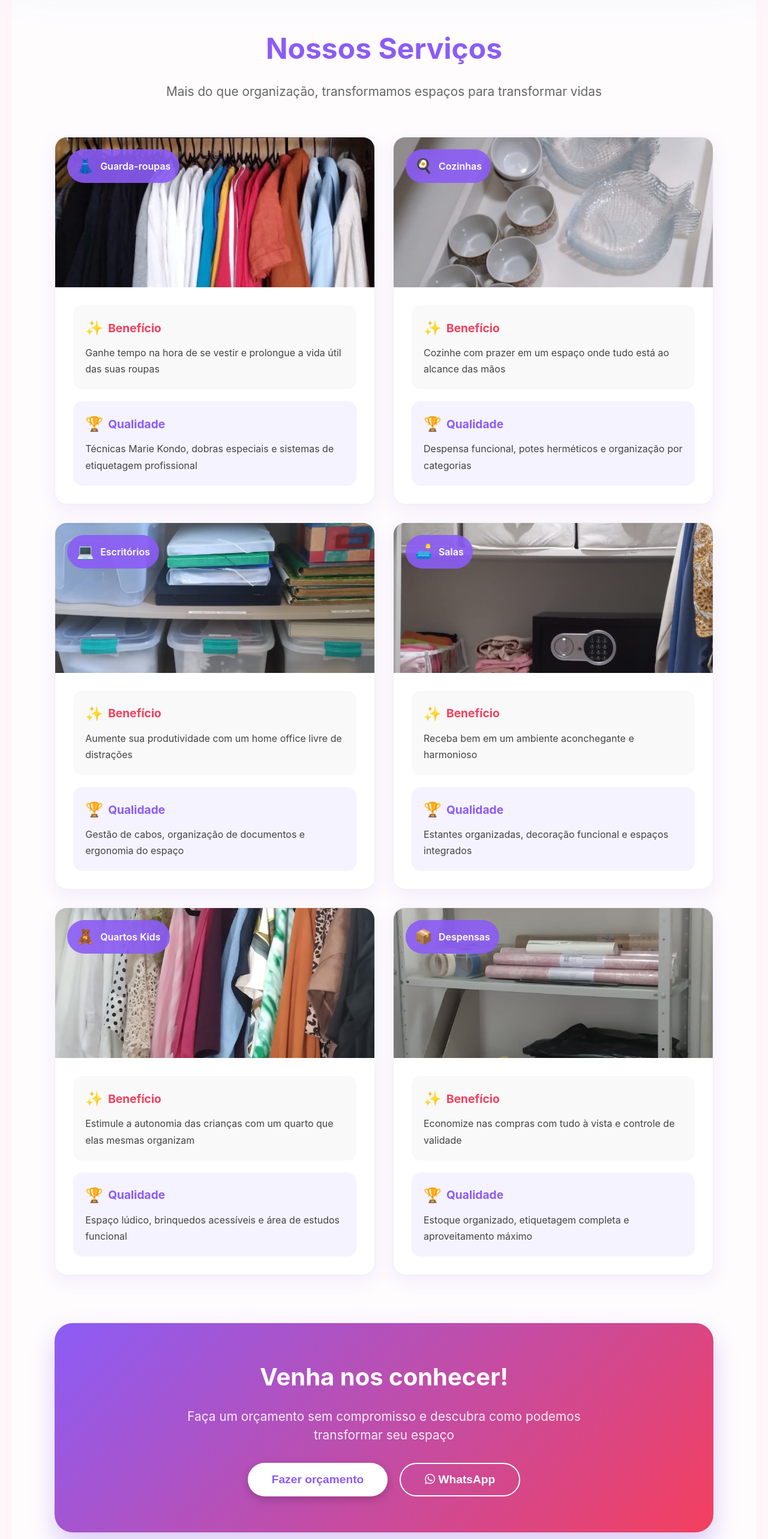
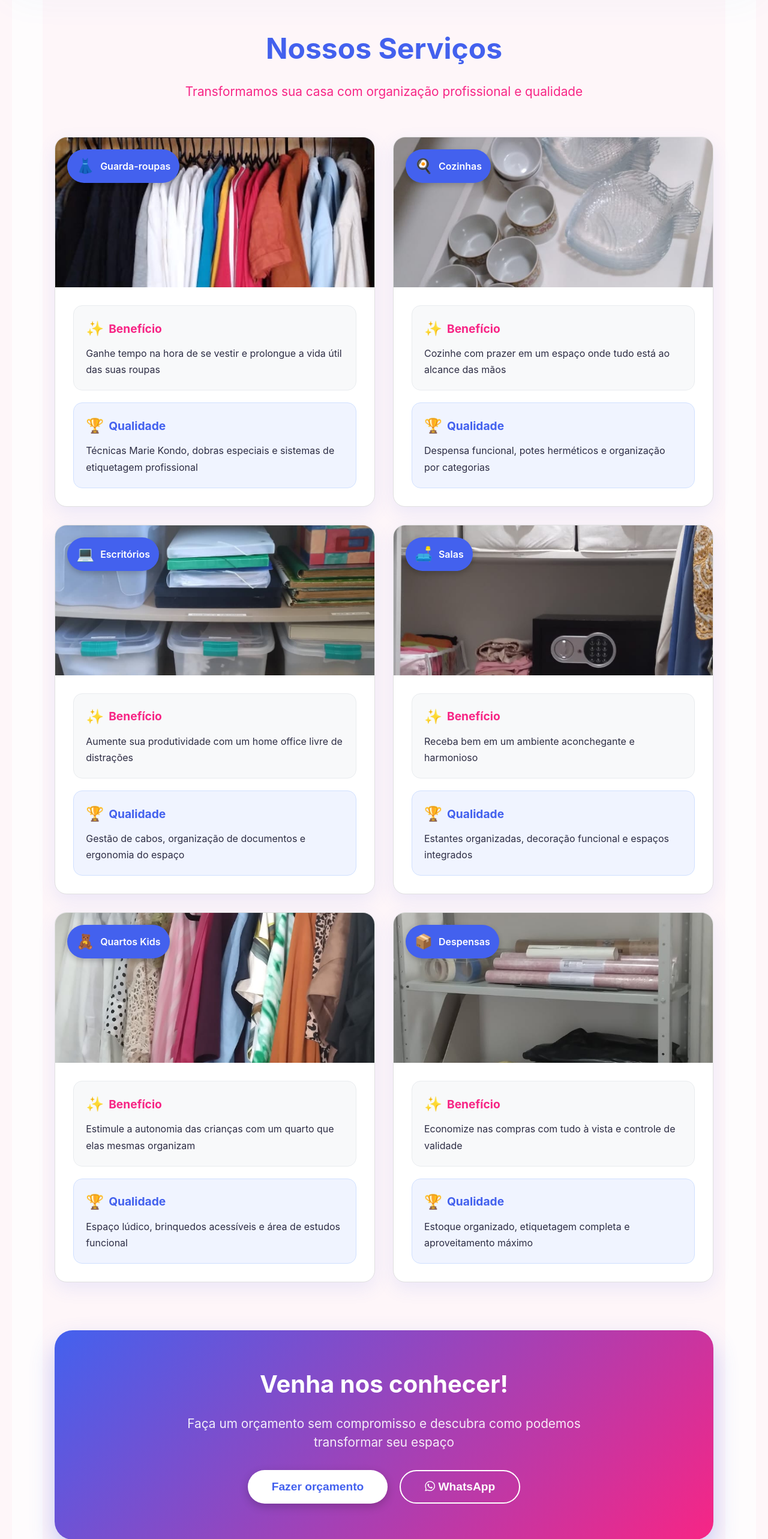
Before and after one commit to GodoyProgrammerAndDeveloper/site-drica-leo, a React (Vite) app: page /servicos in a window 1280 px wide. Shown: the part 120-2686 px from the top of the page at 60% size. Built offline with nearby package versions, Linux system fonts and the light colour scheme.

Commit message:
Update ServicesPage.jsx

```diff
--- a/src/pages/ServicesPage.jsx
+++ b/src/pages/ServicesPage.jsx
@@ -59,7 +59,8 @@ const ServicesPage = () => {
     <div style={{
       padding: "100px 20px 40px",
       maxWidth: "1200px",
-      margin: "0 auto"
+      margin: "0 auto",
+      backgroundColor: "#fef6f9"
     }}>
       {/* CABEÇALHO */}
       <div style={{
@@ -68,22 +69,23 @@ const ServicesPage = () => {
       }}>
         <h1 style={{
           fontSize: "3rem",
-          color: "#8b5cf6",
-          marginBottom: "20px"
+          color: "#4361ee",
+          marginBottom: "20px",
+          fontWeight: "bold"
         }}>
           Nossos Serviços
         </h1>
         <p style={{
           fontSize: "1.3rem",
-          color: "#666",
+          color: "#f72585",
           maxWidth: "800px",
           margin: "0 auto"
         }}>
-          Mais do que organização, transformamos espaços para transformar vidas
+          Transformamos sua casa com organização profissional e qualidade
         </p>
       </div>
 
-      {/* CARDS DE SERVIÇOS - COM IMAGENS */}
+      {/* CARDS DE SERVIÇOS */}
       <div style={{
         display: "grid",
         gridTemplateColumns: "repeat(2, 1fr)",
@@ -97,12 +99,12 @@ const ServicesPage = () => {
               background: "white",
               borderRadius: "20px",
               overflow: "hidden",
-              boxShadow: "0 10px 30px rgba(139, 92, 246, 0.1)",
-              border: "1px solid #f0f0f0",
-              transition: "transform 0.2s"
+              boxShadow: "0 10px 30px rgba(67, 97, 238, 0.1)",
+              border: "1px solid #e0e0e0",
+              transition: "transform 0.3s",
+              cursor: "pointer"
             }}
-            onMouseEnter={(e) => e.currentTarget.style.transform = "translateY(-5px)"}
-            onMouseLeave={(e) => e.currentTarget.style.transform = "translateY(0)"}
+            onClick={() => navigate(`/servicos/${service.id}`)}
           >
             {/* IMAGEM */}
             <div style={{
@@ -118,22 +120,20 @@ const ServicesPage = () => {
                   height: "100%",
                   objectFit: "cover"
                 }}
-                onError={(e) => {
-                  e.target.src = "/images/logo.png"; // fallback caso a imagem não exista
-                }}
               />
               <div style={{
                 position: "absolute",
                 top: "20px",
                 left: "20px",
-                background: "rgba(139, 92, 246, 0.9)",
+                background: "#4361ee",
                 color: "white",
                 padding: "10px 15px",
                 borderRadius: "30px",
                 fontSize: "1.5rem",
                 display: "flex",
                 alignItems: "center",
-                gap: "10px"
+                gap: "10px",
+                boxShadow: "0 4px 10px rgba(0,0,0,0.2)"
               }}>
                 <span>{service.icon}</span>
                 <span style={{ fontSize: "1rem", fontWeight: "600" }}>{service.title}</span>
@@ -144,14 +144,15 @@ const ServicesPage = () => {
             <div style={{ padding: "30px" }}>
               {/* BENEFÍCIO */}
               <div style={{
-                background: "#f9f9f9",
+                background: "#f8f9fa",
                 padding: "20px",
                 borderRadius: "15px",
-                marginBottom: "20px"
+                marginBottom: "20px",
+                border: "1px solid #e9ecef"
               }}>
                 <h3 style={{
                   fontSize: "1.2rem",
-                  color: "#f43f5e",
+                  color: "#f72585",
                   marginBottom: "10px",
                   display: "flex",
                   alignItems: "center",
@@ -161,7 +162,7 @@ const ServicesPage = () => {
                   Benefício
                 </h3>
                 <p style={{
-                  color: "#444",
+                  color: "#2d2d44",
                   fontSize: "1rem",
                   lineHeight: "1.7",
                   margin: 0
@@ -170,13 +171,14 @@ const ServicesPage = () => {
 
               {/* QUALIDADE */}
               <div style={{
-                background: "#f5f3ff",
+                background: "#f0f4ff",
                 padding: "20px",
-                borderRadius: "15px"
+                borderRadius: "15px",
+                border: "1px solid #d0e0ff"
               }}>
                 <h3 style={{
                   fontSize: "1.2rem",
-                  color: "#8b5cf6",
+                  color: "#4361ee",
                   marginBottom: "10px",
                   display: "flex",
                   alignItems: "center",
@@ -186,7 +188,7 @@ const ServicesPage = () => {
                   Qualidade
                 </h3>
                 <p style={{
-                  color: "#444",
+                  color: "#2d2d44",
                   fontSize: "1rem",
                   lineHeight: "1.7",
                   margin: 0
@@ -201,14 +203,15 @@ const ServicesPage = () => {
       <div style={{
         textAlign: "center",
         padding: "60px 40px",
-        background: "linear-gradient(135deg, #8b5cf6, #f43f5e)",
+        background: "linear-gradient(135deg, #4361ee, #f72585)",
         borderRadius: "30px",
-        boxShadow: "0 20px 40px rgba(139, 92, 246, 0.3)"
+        boxShadow: "0 20px 40px rgba(67, 97, 238, 0.3)"
       }}>
         <h2 style={{
           fontSize: "2.5rem",
           color: "white",
-          marginBottom: "20px"
+          marginBottom: "20px",
+          fontWeight: "bold"
         }}>
           Venha nos conhecer!
         </h2>
@@ -231,13 +234,14 @@ const ServicesPage = () => {
             style={{
               padding: "15px 40px",
               background: "white",
-              color: "#8b5cf6",
+              color: "#4361ee",
               border: "none",
               borderRadius: "50px",
               fontSize: "1.2rem",
               fontWeight: "600",
               cursor: "pointer",
-              boxShadow: "0 5px 15px rgba(0,0,0,0.2)"
+              boxShadow: "0 5px 15px rgba(0,0,0,0.2)",
+              transition: "transform 0.2s"
             }}
           >
             Fazer orçamento
@@ -252,13 +256,42 @@ const ServicesPage = () => {
               borderRadius: "50px",
               fontSize: "1.2rem",
               fontWeight: "600",
-              cursor: "pointer"
+              cursor: "pointer",
+              transition: "transform 0.2s"
             }}
           >
             <i className="fab fa-whatsapp"></i> WhatsApp
           </button>
         </div>
       </div>
+
+      {/* CSS RESPONSIVO INLINE */}
+      <style>{`
+        @media (max-width: 768px) {
+          div[style*="grid-template-columns: repeat(2, 1fr)"] {
+            grid-template-columns: 1fr !important;
+            gap: 20px !important;
+          }
+
+          h1 {
+            font-size: 2.5rem !important;
+          }
+
+          h2 {
+            font-size: 2rem !important;
+          }
+
+          div[style*="display: flex; gap: 20px; justify-content: center"] {
+            flex-direction: column !important;
+            align-items: center !important;
+          }
+
+          button {
+            width: 100% !important;
+            max-width: 300px !important;
+          }
+        }
+      `}</style>
     </div>
   );
 };
```
